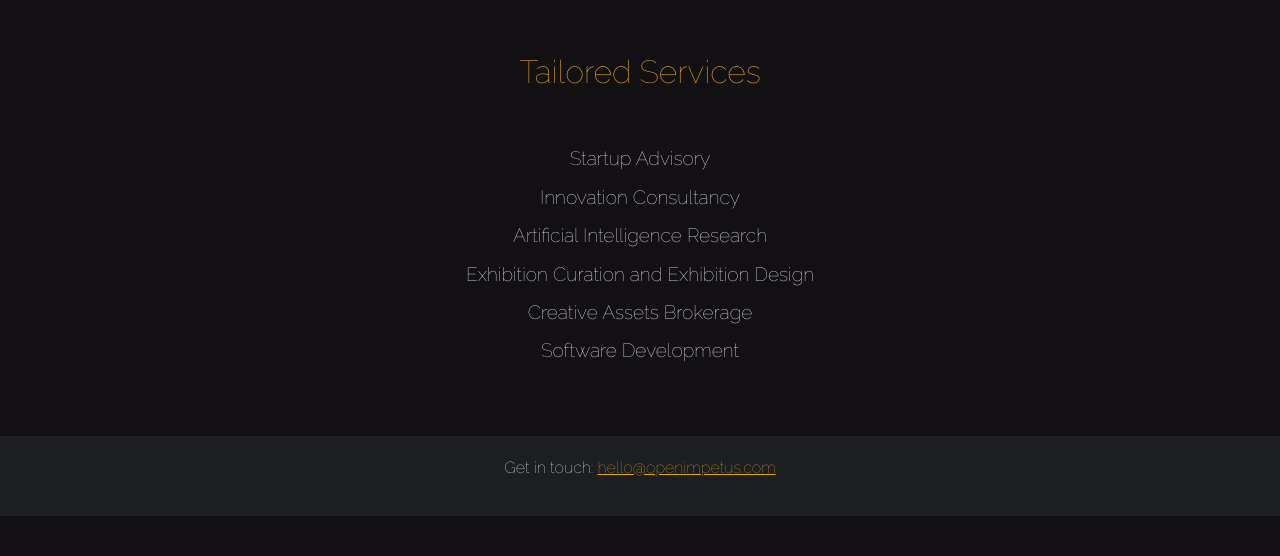
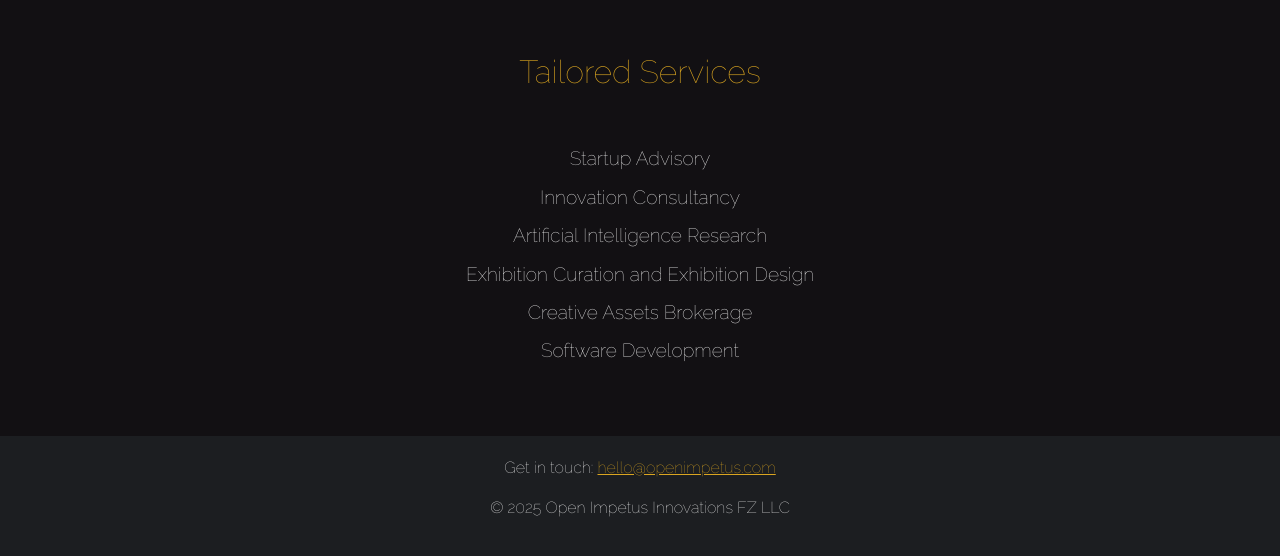
Before and after one commit to openimpetus/openimpetus.github.io, a plain HTML site: page index.html in a window 1280 px wide. Shown: the part 797-1353 px from the top of the page. Before the commit the page ends 1313 px from the top, so only its background shows below. Drawn offline with nearby package versions, Linux system fonts and the light colour scheme.

Commit message:
Added company name

```diff
--- a/index.html
+++ b/index.html
@@ -121,6 +121,7 @@
         </div>
         <div class="footer">
             <p>Get in touch: <a href="mailto:hello@openimpetus.com" style="color: goldenrod;">hello@openimpetus.com</a></p>
+            <p>© 2025 Open Impetus Innovations FZ LLC</p>
         </div>
     </div>
 </body>
```
